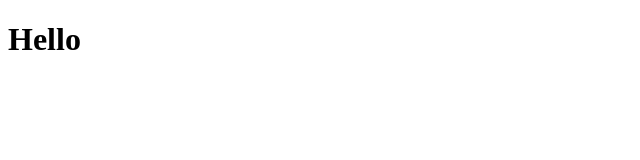
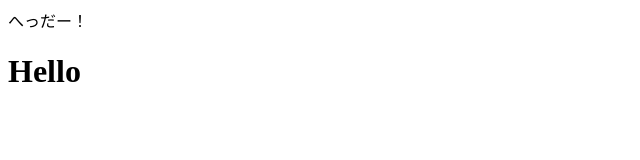
Before and after one commit to NOBUo1967/git-practice, a plain HTML site: page index.html in a window 1280 px wide. Shown: the whole page, without its empty margins (0-640 px from the left). Drawn offline with Linux system fonts and the light colour scheme.

Commit message:
ヘッダー追加

```diff
--- a/index.html
+++ b/index.html
@@ -2,10 +2,11 @@
 <html lang="ja">
 <head>
     <meta charset="UTF-8">
-    <meta name="viewport" content="width=, initial-scale=1.0">
+    <meta name="viewport" content="width=device-width, initial-scale=1.0">
     <title>Document</title>
 </head>
 <body>
+    <header>へっだー！</header>
     <h1>Hello</h1>
 </body>
 </html>
```
